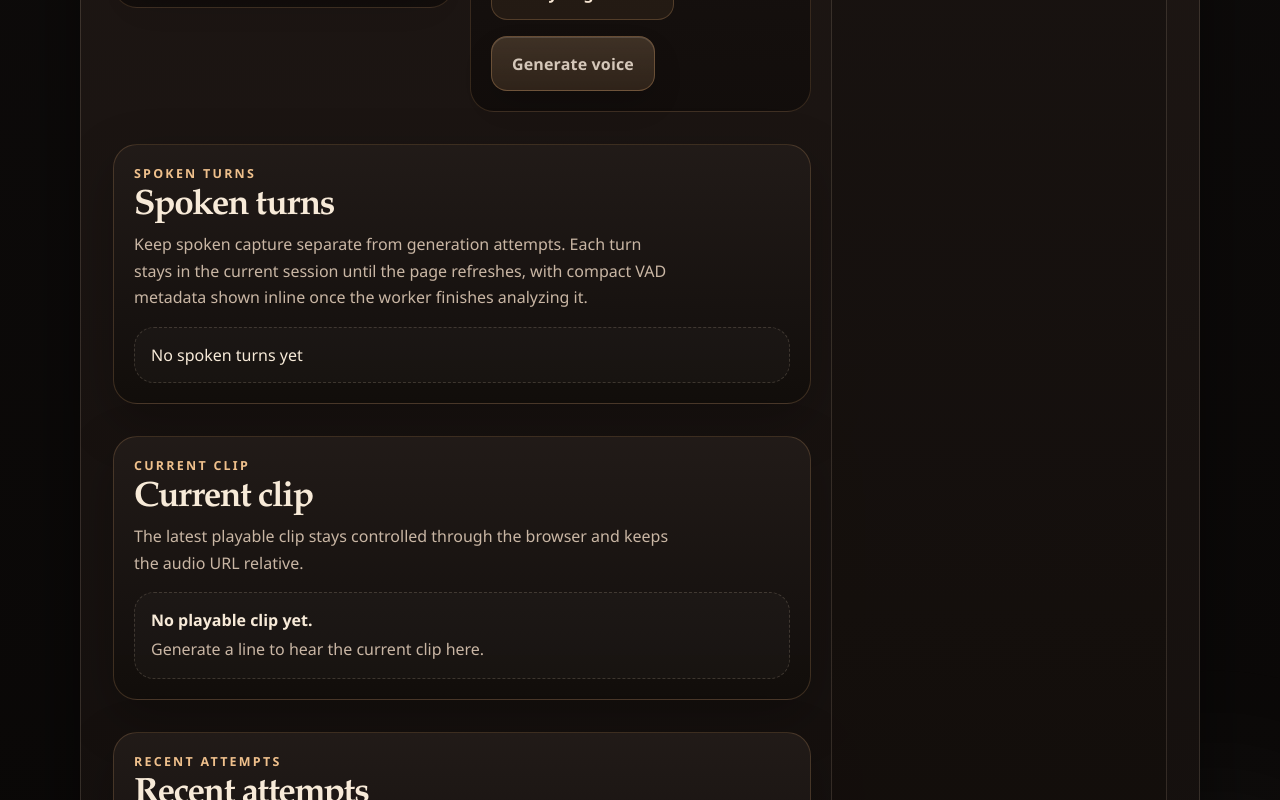
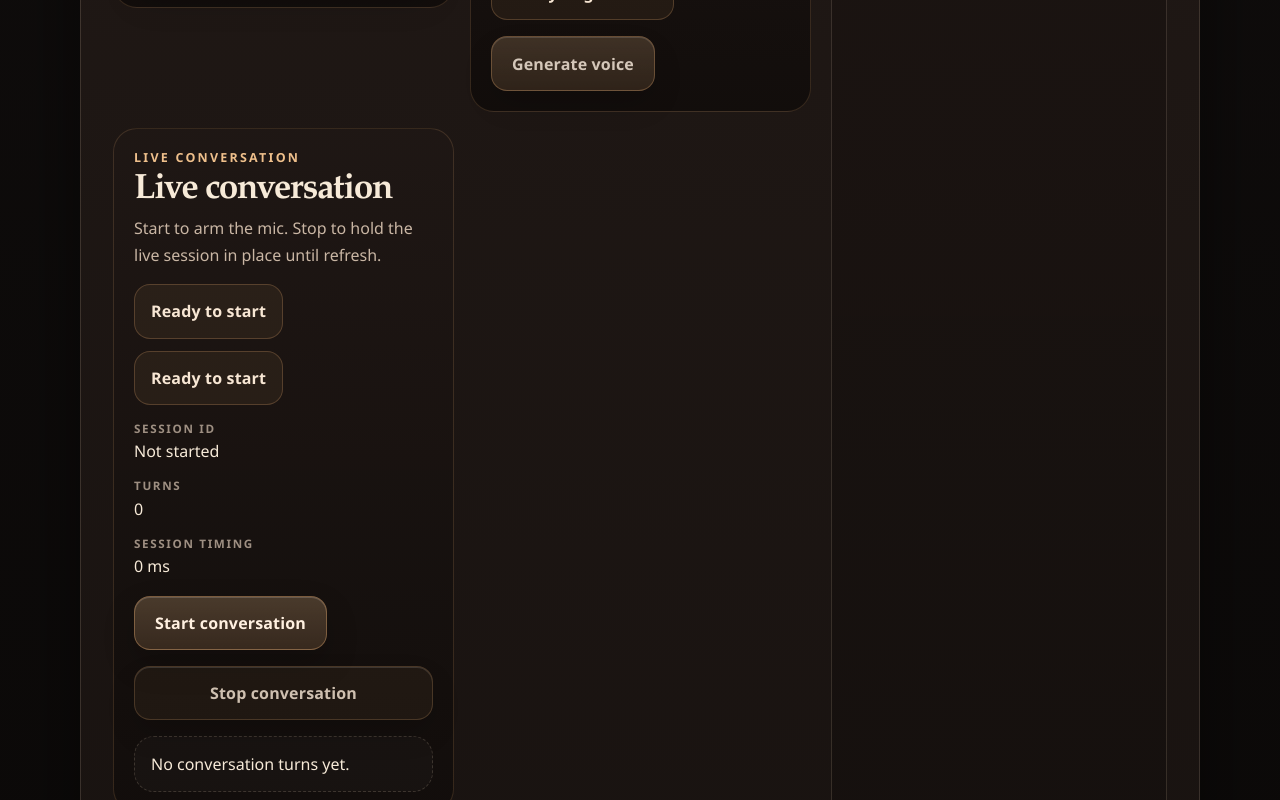
Before and after one commit to LakshmanTurlapati/-P3N-11, a Next.js app in the folder apps/web/: page / in a window 1280 px wide. Shown: the part 1380-2180 px from the top of the page. Built offline with nearby package versions, Linux system fonts and the light colour scheme.

Commit message:
feat(04-01): add inline live conversation shell and rewrites
- Render the live conversation panel inline beside the studio composer
- Wire start/stop controls to the same-origin conversation session routes
- Style the panel to match the theatrical studio shell

```diff
--- a/apps/web/app/globals.css
+++ b/apps/web/app/globals.css
@@ -330,6 +330,23 @@ button {
   border: 1px solid rgba(214, 160, 106, 0.18);
   background:
     linear-gradient(180deg, rgba(31, 24, 21, 0.92), rgba(18, 13, 11, 0.94));
+}
+
+.conversation-panel {
+  display: grid;
+  gap: 1rem;
+  padding: 1.25rem;
+  border-radius: 24px;
+  border: 1px solid rgba(214, 160, 106, 0.18);
+  background:
+    linear-gradient(180deg, rgba(31, 24, 21, 0.92), rgba(18, 13, 11, 0.94));
+}
+
+.conversation-panel__status-row {
+  display: flex;
+  flex-wrap: wrap;
+  gap: 0.75rem;
+  align-items: center;
 }
 
 .field-group--wide {
--- /dev/null
+++ b/apps/web/components/conversation-panel.tsx
@@ -0,0 +1,203 @@
+"use client";
+
+export type ConversationSessionStatus = "listening" | "stopped";
+
+export type ConversationTurnStatus =
+  | "queued"
+  | "running"
+  | "succeeded"
+  | "failed"
+  | "interrupted"
+  | "canceled";
+
+export type ConversationTurnRecord = {
+  turn_id: string;
+  status: ConversationTurnStatus;
+  input_audio_url: string | null;
+  user_transcript_text: string | null;
+  response_text: string | null;
+  playback_url: string | null;
+  latency_ms: number | null;
+  timing: {
+    started_at: string;
+    ended_at: string;
+    duration_ms: number;
+  };
+};
+
+export type ConversationSessionRecord = {
+  session_id: string;
+  status: ConversationSessionStatus;
+  turns: ConversationTurnRecord[];
+  timing: {
+    started_at: string;
+    ended_at: string;
+    duration_ms: number;
+  };
+};
+
+type ConversationSessionPanelProps = {
+  session: ConversationSessionRecord | null;
+  statusText: string;
+  errorMessage: string | null;
+  isStarting: boolean;
+  isStopping: boolean;
+  onStartConversation: () => void;
+  onStopConversation: () => void;
+};
+
+function formatStatusLabel(status: string) {
+  return status.charAt(0).toUpperCase() + status.slice(1);
+}
+
+function formatLatencyLabel(latencyMs: number | null) {
+  return latencyMs === null ? "Pending" : `${latencyMs} ms`;
+}
+
+function ConversationTurnCard({ turn }: { turn: ConversationTurnRecord }) {
+  return (
+    <article
+      className={`attempt-card conversation-turn-card conversation-turn-card--${turn.status}`}
+      aria-labelledby={`conversation-turn-${turn.turn_id}`}
+    >
+      <header className="attempt-card__header">
+        <p className="attempt-card__kicker">{formatStatusLabel(turn.status)}</p>
+        <h3 id={`conversation-turn-${turn.turn_id}`}>{turn.turn_id}</h3>
+      </header>
+
+      <dl className="attempt-card__details">
+        <div>
+          <dt>Input audio</dt>
+          <dd>{turn.input_audio_url ?? "Pending"}</dd>
+        </div>
+        <div>
+          <dt>Transcript</dt>
+          <dd>{turn.user_transcript_text ?? "Pending"}</dd>
+        </div>
+        <div>
+          <dt>Response</dt>
+          <dd>{turn.response_text ?? "Pending"}</dd>
+        </div>
+        <div>
+          <dt>Latency</dt>
+          <dd>{formatLatencyLabel(turn.latency_ms)}</dd>
+        </div>
+      </dl>
+
+      {turn.playback_url ? (
+        <div className="current-clip-card__player conversation-turn-card__player">
+          <audio
+            controls
+            aria-label={`Conversation turn ${turn.turn_id} playback`}
+            preload="metadata"
+            src={turn.playback_url}
+          />
+        </div>
+      ) : null}
+    </article>
+  );
+}
+
+export function ConversationSessionPanel({
+  session,
+  statusText,
+  errorMessage,
+  isStarting,
+  isStopping,
+  onStartConversation,
+  onStopConversation,
+}: ConversationSessionPanelProps) {
+  const turns = session?.turns ?? [];
+  const sessionStatusText = session ? formatStatusLabel(session.status) : "Ready to start";
+  const sessionIdText = session?.session_id ?? "Not started";
+
+  return (
+    <section className="conversation-panel" aria-labelledby="live-conversation-title">
+      <header className="generation-card__header" style={{ marginBottom: 0 }}>
+        <p className="section-kicker">Live conversation</p>
+        <h2 id="live-conversation-title">Live conversation</h2>
+        <p className="generation-card__lede">
+          Start to arm the mic. Stop to hold the live session in place until
+          refresh.
+        </p>
+      </header>
+
+      <div className="conversation-panel__status-row">
+        <div
+          className="generation-status"
+          role="status"
+          aria-label="Live conversation status"
+          aria-live="polite"
+          aria-atomic="true"
+        >
+          {statusText}
+        </div>
+        <div
+          className="generation-status"
+          aria-label="Conversation session status"
+          aria-live="polite"
+          aria-atomic="true"
+        >
+          {sessionStatusText}
+        </div>
+      </div>
+
+      <dl className="attempt-card__details conversation-panel__details">
+        <div>
+          <dt>Session ID</dt>
+          <dd>{sessionIdText}</dd>
+        </div>
+        <div>
+          <dt>Turns</dt>
+          <dd>{turns.length}</dd>
+        </div>
+        <div>
+          <dt>Session timing</dt>
+          <dd>{`${session?.timing?.duration_ms ?? 0} ms`}</dd>
+        </div>
+      </dl>
+
+      <div className="generation-form__footer conversation-panel__footer">
+        <button
+          type="button"
+          className="studio-action"
+          disabled={isStarting || session?.status === "listening"}
+          aria-busy={isStarting}
+          onClick={onStartConversation}
+        >
+          {isStarting ? "Starting..." : "Start conversation"}
+        </button>
+
+        <button
+          type="button"
+          className="studio-action studio-action--secondary"
+          disabled={isStopping || !session || session.status !== "listening"}
+          aria-busy={isStopping}
+          onClick={onStopConversation}
+        >
+          {isStopping ? "Stopping..." : "Stop conversation"}
+        </button>
+      </div>
+
+      <ol className="attempt-list conversation-turn-list" aria-label="Conversation turns">
+        {turns.length === 0 ? (
+          <li className="recent-attempts__empty conversation-turn-list__empty">
+            No conversation turns yet.
+          </li>
+        ) : (
+          turns.map((turn) => (
+            <li key={turn.turn_id}>
+              <ConversationTurnCard turn={turn} />
+            </li>
+          ))
+        )}
+      </ol>
+
+      {errorMessage ? (
+        <p className="generation-state generation-state--error" role="alert">
+          {errorMessage}
+        </p>
+      ) : null}
+    </section>
+  );
+}
--- a/apps/web/components/studio-shell.tsx
+++ b/apps/web/components/studio-shell.tsx
@@ -8,6 +8,10 @@ import {
   useState,
 } from "react";
 
+import {
+  ConversationSessionPanel,
+  type ConversationSessionRecord,
+} from "./conversation-panel";
 import { voiceDisplaySeeds } from "@/lib/voice-registry";
 
 type GenerationTonePreset = "measured" | "cutting" | "grandiose";
@@ -643,6 +647,11 @@ export function StudioShell() {
     null,
   );
   const [spokenTurns, setSpokenTurns] = useState<AudioTurnJobRecord[]>([]);
+  const [conversationSession, setConversationSession] =
+    useState<ConversationSessionRecord | null>(null);
+  const [conversationError, setConversationError] = useState<string | null>(null);
+  const [isStartingConversation, setIsStartingConversation] = useState(false);
+  const [isStoppingConversation, setIsStoppingConversation] = useState(false);
   const [transcriptDrafts, setTranscriptDrafts] = useState<Record<string, string>>({});
   const [captureMessage, setCaptureMessage] = useState("Ready to record");
   const [captureError, setCaptureError] = useState<string | null>(null);
@@ -678,6 +687,17 @@ export function StudioShell() {
 
   const recordingStatusText = captureError ?? captureMessage;
   const recordingTimerText = formatRecordingTimer(recordingElapsedMs);
+  const conversationStatusText = conversationError
+    ? conversationError
+    : isStartingConversation
+      ? "Starting..."
+      : isStoppingConversation
+        ? "Stopping..."
+        : conversationSession?.status === "listening"
+          ? "Listening"
+          : conversationSession?.status === "stopped"
+            ? "Stopped"
+            : "Ready to start";
 
   async function submitGeneration(submission: GenerationSubmission) {
     setIsSubmitting(true);
@@ -766,6 +786,85 @@ export function StudioShell() {
       setCaptureMessage(message);
       setCaptureError(message);
       throw error;
+    }
+  }
+
+  async function startConversationSession() {
+    if (isStartingConversation || conversationSession?.status === "listening") {
+      return;
+    }
+
+    setConversationError(null);
+    setIsStartingConversation(true);
+
+    try {
+      const response = await fetch("/conversation-sessions", {
+        method: "POST",
+      });
+      const payload = (await response.json()) as
+        | ConversationSessionRecord
+        | GenerationResponseError;
+      const responseError = payload as GenerationResponseError;
+
+      if (!response.ok) {
+        throw new Error(
+          typeof responseError.detail === "string"
+            ? responseError.detail
+            : "Conversation session request failed.",
+        );
+      }
+
+      setConversationSession(payload as ConversationSessionRecord);
+      setConversationError(null);
+    } catch (error) {
+      setConversationError(
+        error instanceof Error ? error.message : "Conversation session request failed.",
+      );
+    } finally {
+      setIsStartingConversation(false);
+    }
+  }
+
+  async function stopConversationSession() {
+    if (
+      isStoppingConversation ||
+      !conversationSession ||
+      conversationSession.status !== "listening"
+    ) {
+      return;
+    }
+
+    setConversationError(null);
+    setIsStoppingConversation(true);
+
+    try {
+      const response = await fetch(
+        `/conversation-sessions/${conversationSession.session_id}/stop`,
+        {
+          method: "POST",
+        },
+      );
+      const payload = (await response.json()) as
+        | ConversationSessionRecord
+        | GenerationResponseError;
+      const responseError = payload as GenerationResponseError;
+
+      if (!response.ok) {
+        throw new Error(
+          typeof responseError.detail === "string"
+            ? responseError.detail
+            : "Conversation stop request failed.",
+        );
+      }
+
+      setConversationSession(payload as ConversationSessionRecord);
+      setConversationError(null);
+    } catch (error) {
+      setConversationError(
+        error instanceof Error ? error.message : "Conversation stop request failed.",
+      );
+    } finally {
+      setIsStoppingConversation(false);
     }
   }
 
@@ -1307,6 +1406,20 @@ export function StudioShell() {
                   </button>
                 </div>
               </form>
+
+              <ConversationSessionPanel
+                session={conversationSession}
+                statusText={conversationStatusText}
+                errorMessage={conversationError}
+                isStarting={isStartingConversation}
+                isStopping={isStoppingConversation}
+                onStartConversation={() => {
+                  void startConversationSession();
+                }}
+                onStopConversation={() => {
+                  void stopConversationSession();
+                }}
+              />
             </div>
 
             {generationError ? (
--- a/apps/web/next.config.ts
+++ b/apps/web/next.config.ts
@@ -12,6 +12,14 @@ const nextConfig: NextConfig = {
       {
         source: "/generations/:path*",
         destination: `${apiBaseUrl}/generations/:path*`,
+      },
+      {
+        source: "/conversation-sessions",
+        destination: `${apiBaseUrl}/conversation-sessions`,
+      },
+      {
+        source: "/conversation-sessions/:path*",
+        destination: `${apiBaseUrl}/conversation-sessions/:path*`,
       },
       {
         source: "/voices/:path*",
```
